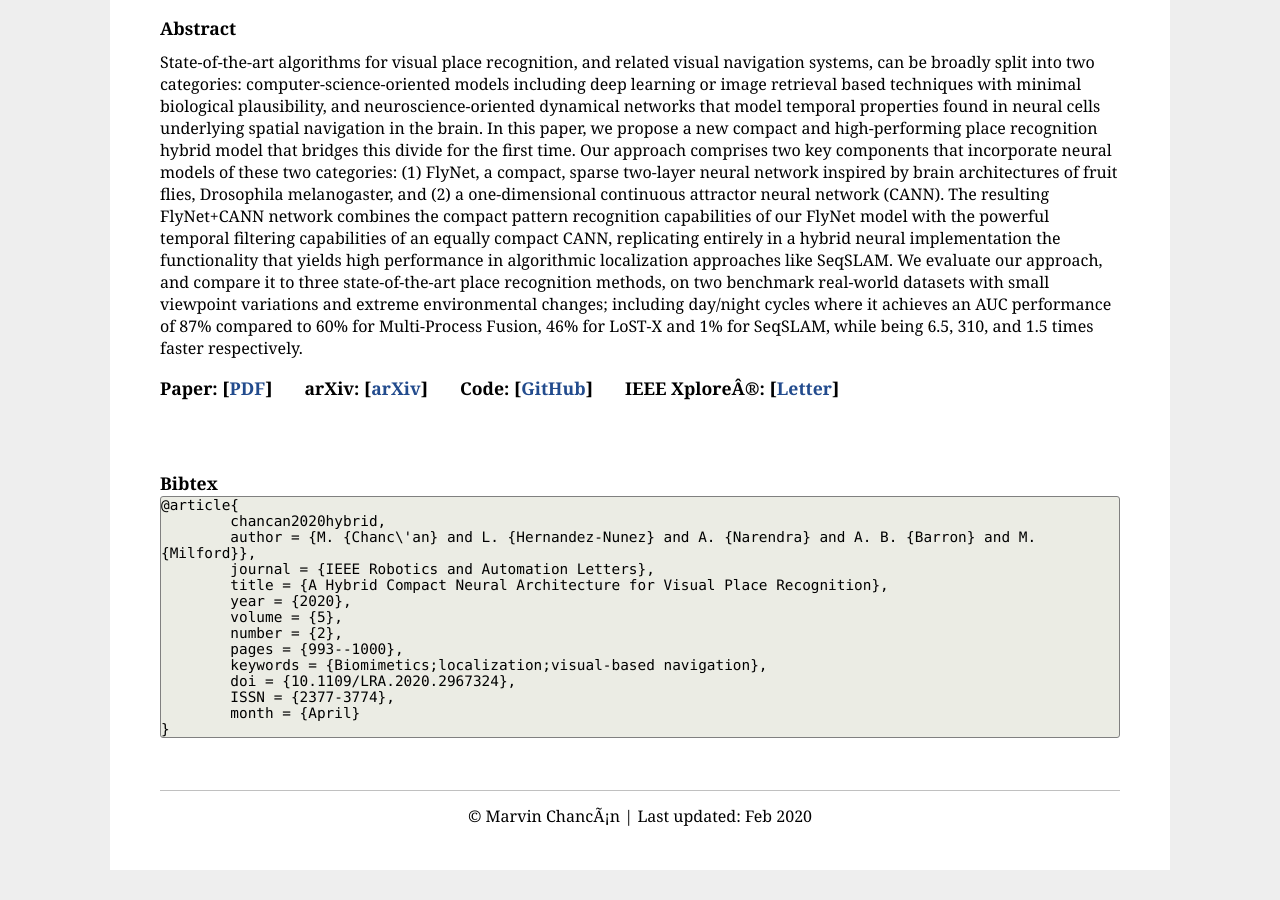
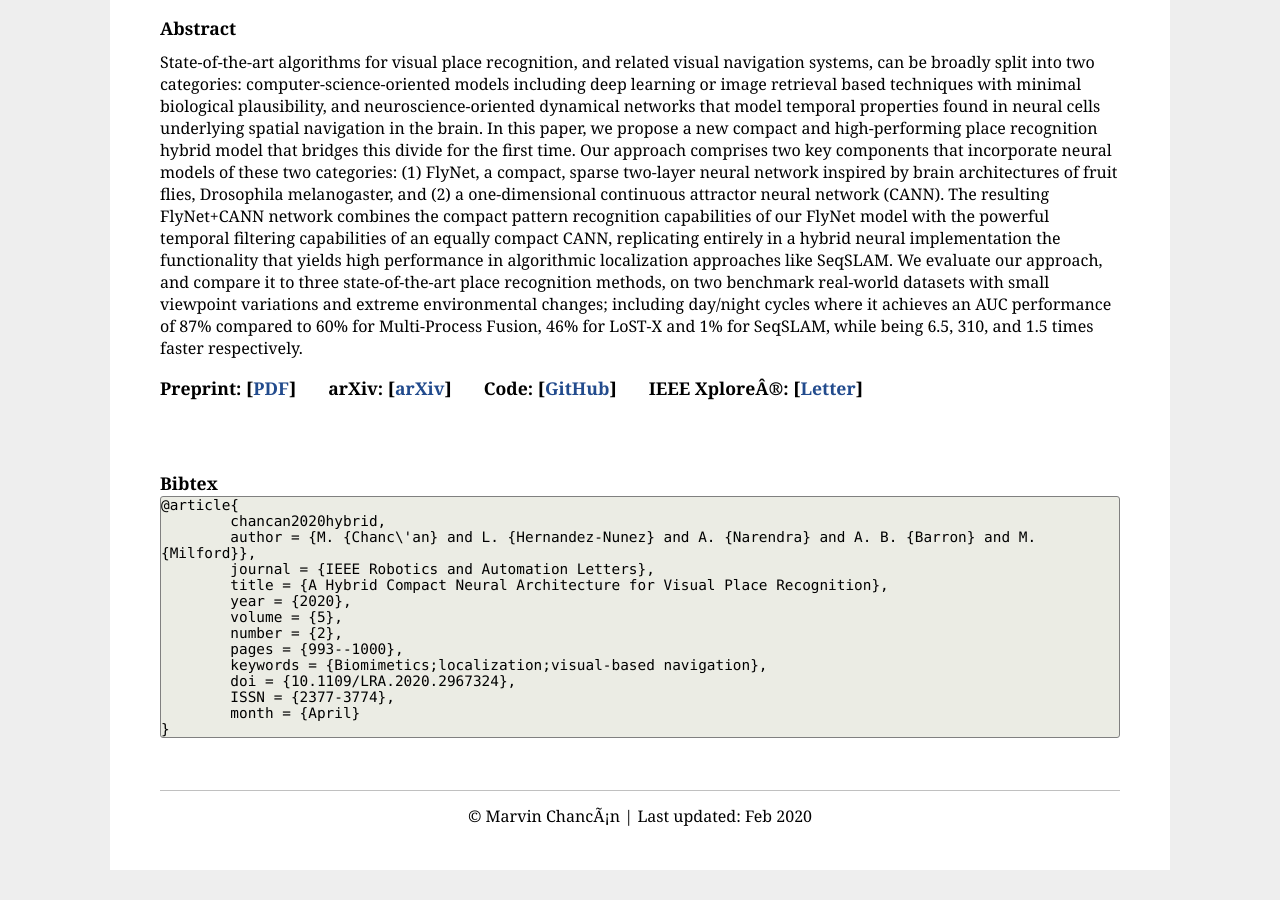
Before and after one commit to mchancan/mchancan.github.io, a Jekyll site: the page built from projects/FlyNet/index.html, in a window 1280 px wide and 900 px high, scrolled down 612 px. Built offline with Jekyll 4.4.1, drawn with Linux system fonts in a browser that asks for light colours.

Commit message:
Update index.html

```diff
--- a/projects/FlyNet/index.html
+++ b/projects/FlyNet/index.html
@@ -41,7 +41,7 @@ title: "A Hybrid Compact Neural Architecture for Visual Place Recognition"
 </td>
 
 <td>
-	<h3> Paper: [<a href="MC_FlyNet_EA.pdf">PDF</a>] &nbsp; &nbsp; &nbsp; arXiv: [<a href="https://arxiv.org/abs/1910.06840">arXiv</a>] &nbsp; &nbsp; &nbsp; Code: [<a href="https://github.com/mchancan/flynet">GitHub</a>] &nbsp; &nbsp; &nbsp; IEEE Xplore®: [<a href="https://doi.org/10.1109/LRA.2020.2967324">Letter</a>] </h3>
+	<h3> Preprint: [<a href="MC_FlyNet_EA.pdf">PDF</a>] &nbsp; &nbsp; &nbsp; arXiv: [<a href="https://arxiv.org/abs/1910.06840">arXiv</a>] &nbsp; &nbsp; &nbsp; Code: [<a href="https://github.com/mchancan/flynet">GitHub</a>] &nbsp; &nbsp; &nbsp; IEEE Xplore®: [<a href="https://doi.org/10.1109/LRA.2020.2967324">Letter</a>] </h3>
 </td>
 
 <br>
```
